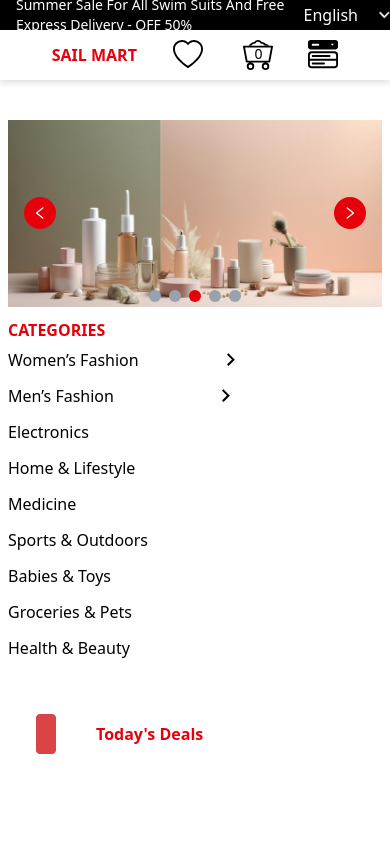
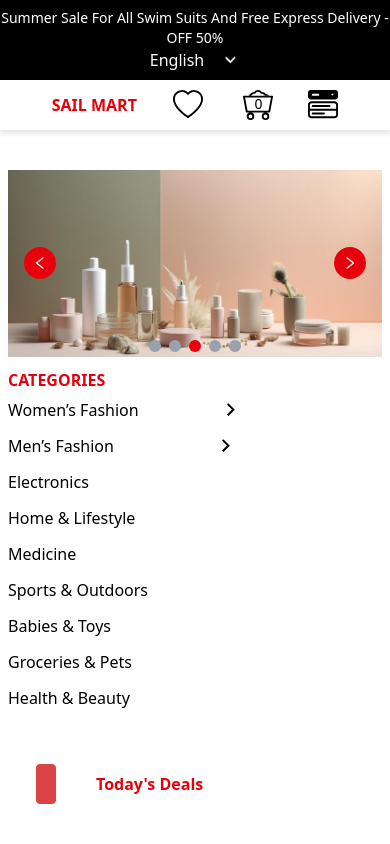
Before and after one commit to Dmengine/sailmart, a React (Vite) app: page / in a window 390 px wide. Shown: the top 844 px of the page. Built offline with nearby package versions, Linux system fonts and the light colour scheme; no server answers.

Commit message:
update top banner responsiveness

```diff
--- a/src/pages/Landing/Landing.jsx
+++ b/src/pages/Landing/Landing.jsx
@@ -23,7 +23,7 @@ const Landing = () => {
   return (
     <div>
       {/* Top Banner */}
-      <div className="w-full h-[30px] bg-black flex justify-evenly items-center px-4">
+      <div className="w-full bg-black flex flex-col md:flex-row justify-center md:justify-evenly items-center text-center py-2">
         <div className="text-white text-sm">
           <h1>
             Summer Sale For All Swim Suits And Free Express Delivery - OFF 50%
```
